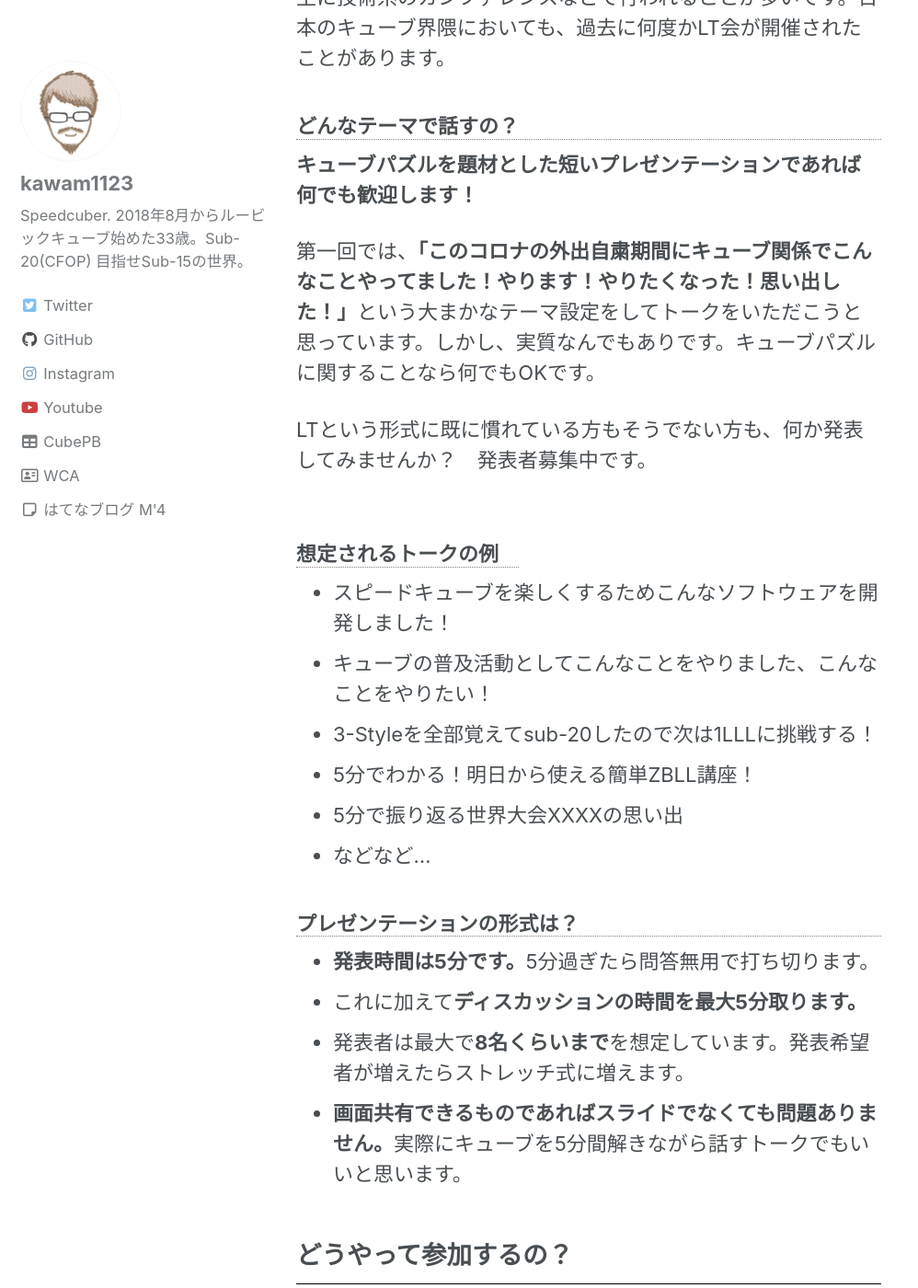
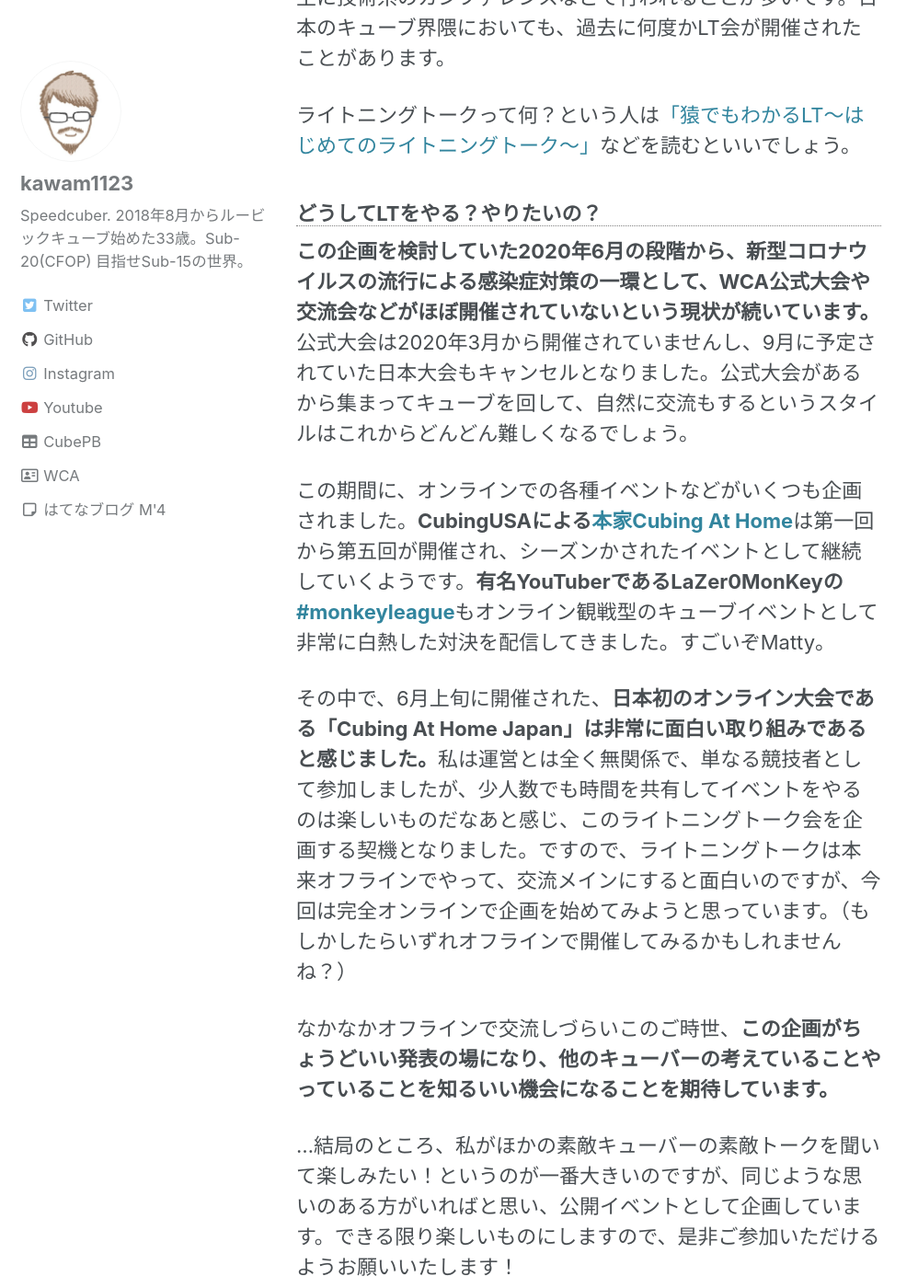
Before and after one commit to kawam1123/kawam1123.github.io, a Jekyll site: the page built from _posts/cubinglt/2020-07-05-cubinglt.md, in a window 1280 px wide and 1400 px high, scrolled down 1112 px. Shown: the whole window at 92% size, without its empty margins (0-998 px from the left). Built offline with Jekyll 4.4.1, drawn with Linux system fonts in a browser that asks for light colours; cached includes are drawn as plain includes; nearby versions of some CDN libraries; some web fonts are replaced.

Commit message:
コンセプトを追加

```diff
--- a/_posts/cubinglt/2020-07-05-cubinglt.md
+++ b/_posts/cubinglt/2020-07-05-cubinglt.md
@@ -33,6 +33,19 @@ permalink: /cubinglt/
 ### そもそもLTって何？
 LT（ライトニングトーク）とは、複数の講演者をお呼びして、非常に短い発表をしていただくプレゼンテーションの形式です。主に技術系のカンファレンスなどで行われることが多いです。日本のキューブ界隈においても、過去に何度かLT会が開催されたことがあります。
 
+ライトニングトークって何？という人は[「猿でもわかるLT～はじめてのライトニングトーク～」](https://note.com/mc_kurita/n/n5db9cba224b5)などを読むといいでしょう。
+
+### どうしてLTをやる？やりたいの？
+**この企画を検討していた2020年6月の段階から、新型コロナウイルスの流行による感染症対策の一環として、WCA公式大会や交流会などがほぼ開催されていないという現状が続いています。**公式大会は2020年3月から開催されていませんし、9月に予定されていた日本大会もキャンセルとなりました。公式大会があるから集まってキューブを回して、自然に交流もするというスタイルはこれからどんどん難しくなるでしょう。
+
+この期間に、オンラインでの各種イベントなどがいくつも企画されました。**CubingUSAによる[本家Cubing At Home](https://www.cubingathome.com/)**は第一回から第五回が開催され、シーズンかされたイベントとして継続していくようです。**有名YouTuberであるLaZer0MonKeyの[#monkeyleague](https://www.youtube.com/watch?v=1qAVOekHMxQ)**もオンライン観戦型のキューブイベントとして非常に白熱した対決を配信してきました。すごいぞMatty。
+
+その中で、6月上旬に開催された、**日本初のオンライン大会である「Cubing At Home Japan」は非常に面白い取り組みであると感じました。**私は運営とは全く無関係で、単なる競技者として参加しましたが、少人数でも時間を共有してイベントをやるのは楽しいものだなあと感じ、このライトニングトーク会を企画する契機となりました。ですので、ライトニングトークは本来オフラインでやって、交流メインにすると面白いのですが、今回は完全オンラインで企画を始めてみようと思っています。（もしかしたらいずれオフラインで開催してみるかもしれませんね？）
+
+なかなかオフラインで交流しづらいこのご時世、**この企画がちょうどいい発表の場になり、他のキューバーの考えていることやっていることを知るいい機会になることを期待しています。**
+
+…結局のところ、私がほかの素敵キューバーの素敵トークを聞いて楽しみたい！というのが一番大きいのですが、同じような思いのある方がいればと思い、公開イベントとして企画しています。できる限り楽しいものにしますので、是非ご参加いただけるようお願いいたします！
+
 ### どんなテーマで話すの？
 **キューブパズルを題材とした短いプレゼンテーションであれば何でも歓迎します！**
 
@@ -53,8 +66,6 @@ LTという形式に既に慣れている方もそうでない方も、何か発
 - これに加えて**ディスカッションの時間を最大5分取ります。**
 - 発表者は最大で**8名くらいまで**を想定しています。発表希望者が増えたらストレッチ式に増えます。
 - **画面共有できるものであればスライドでなくても問題ありません。**実際にキューブを5分間解きながら話すトークでもいいと思います。
-
-
 
 ## どうやって参加するの？
 **[connpassのイベントページ](https://cubinglt.connpass.com/)でイベントの参加申し込みを受け付けています。**
```
